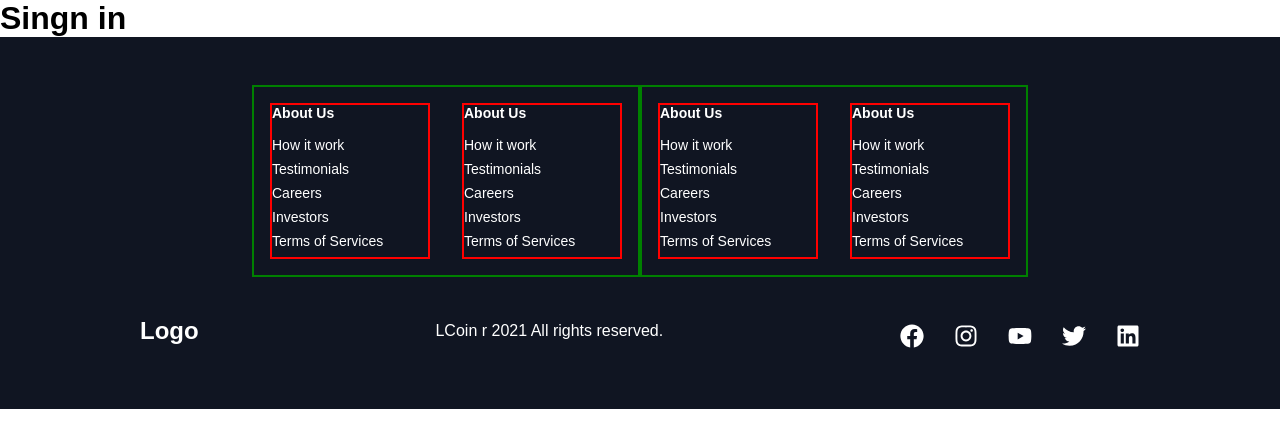
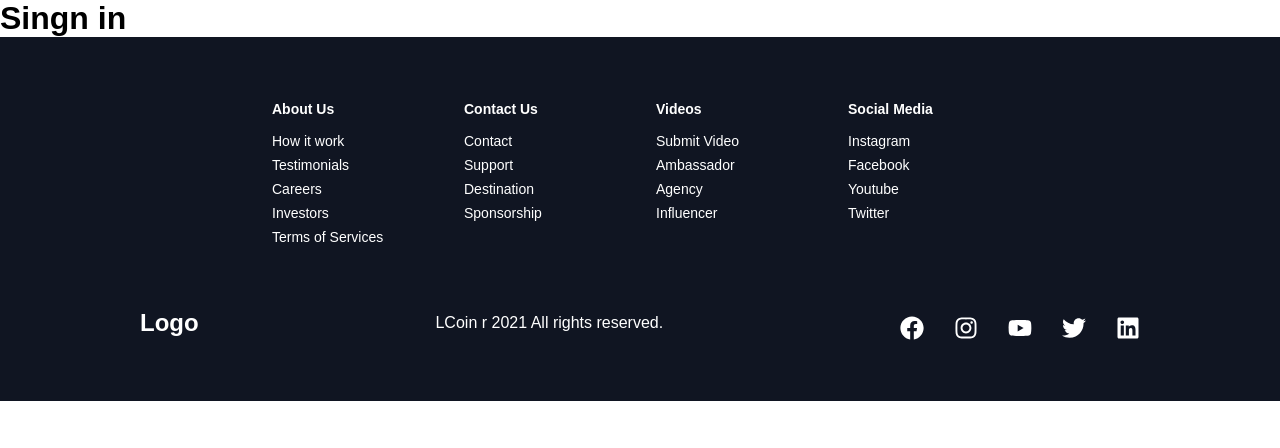
Before and after one commit to vbasoon/React-site-v3, a React (Create React App) app: page /contacts in a window 1280 px wide. Shown: the top 448 px of the page. Built offline with nearby package versions, Linux system fonts and the light colour scheme; a web font is replaced by a local one.

Commit message:
NavBar Scrolling

```diff
--- a/src/components/Footer/Footer.jsx
+++ b/src/components/Footer/Footer.jsx
@@ -40,31 +40,28 @@ const Footer = () => {
                            <FooterLink to='/'>Terms of Services</FooterLink>
                      </FooterLinkItems>
                      <FooterLinkItems>
-                        <FooterLinkTitle>About Us</FooterLinkTitle>
-                           <FooterLink to='/'>How it work</FooterLink>
-                           <FooterLink to='/'>Testimonials</FooterLink>
-                           <FooterLink to='/'>Careers</FooterLink>
-                           <FooterLink to='/'>Investors</FooterLink>
-                           <FooterLink to='/'>Terms of Services</FooterLink>
+                        <FooterLinkTitle>Contact Us</FooterLinkTitle>
+                           <FooterLink to='/'>Contact</FooterLink>
+                           <FooterLink to='/'>Support</FooterLink>
+                           <FooterLink to='/'>Destination</FooterLink>
+                           <FooterLink to='/'>Sponsorship</FooterLink>
                      </FooterLinkItems>
-
-                  </FooterLinkWrapper>
-                  <FooterLinkWrapper>
+                     </FooterLinkWrapper>
+                     <FooterLinkWrapper>
                      <FooterLinkItems>
-                        <FooterLinkTitle>About Us</FooterLinkTitle>
-                           <FooterLink to='/'>How it work</FooterLink>
-                           <FooterLink to='/'>Testimonials</FooterLink>
-                           <FooterLink to='/'>Careers</FooterLink>
-                           <FooterLink to='/'>Investors</FooterLink>
-                           <FooterLink to='/'>Terms of Services</FooterLink>
+                        <FooterLinkTitle>Videos</FooterLinkTitle>
+                           <FooterLink to='/'>Submit Video</FooterLink>
+                           <FooterLink to='/'>Ambassador</FooterLink>
+                           <FooterLink to='/'>Agency</FooterLink>
+                           <FooterLink to='/'>Influencer</FooterLink>
                      </FooterLinkItems>
                      <FooterLinkItems>
-                        <FooterLinkTitle>About Us</FooterLinkTitle>
-                           <FooterLink to='/'>How it work</FooterLink>
-                           <FooterLink to='/'>Testimonials</FooterLink>
-                           <FooterLink to='/'>Careers</FooterLink>
-                           <FooterLink to='/'>Investors</FooterLink>
-                           <FooterLink to='/'>Terms of Services</FooterLink>
+                        <FooterLinkTitle>Social Media</FooterLinkTitle>
+                           <FooterLink to='/'>Instagram</FooterLink>
+                           <FooterLink to='/'>Facebook</FooterLink>
+                           <FooterLink to='/'>Youtube</FooterLink>
+                           <FooterLink to='/'>Twitter</FooterLink>
+
                      </FooterLinkItems>
 
                   </FooterLinkWrapper>
--- a/src/components/Footer/FooterElements.js
+++ b/src/components/Footer/FooterElements.js
@@ -28,7 +28,7 @@ export const FooterLinkContainer = styled.div `
 
 export const FooterLinkWrapper = styled.div `
    display: flex;
-   border: 2px solid green;
+
 
    @media screen and (max-width: 820px) {
       flex-direction: column;
@@ -44,7 +44,6 @@ export const FooterLinkItems = styled.div `
    width: 160px;
    box-sizing: border-box;
    color: #fff;
-   border: 2px solid red;
 
    @media screen and (max-width: 420px) {
       margin: 0;
@@ -72,6 +71,8 @@ export const FooterLink = styled(Link) `
 export const SocialMedia = styled.div `
    max-width: 1000px;
    width: 100%;
+
+
 `
 
 export const SocialMediaWrap = styled.div `
@@ -83,6 +84,7 @@ export const SocialMediaWrap = styled.div `
 
    @media screen and (max-width: 820px) {
       flex-direction: column;
+      margin-top: 50px;
    }
 `
 
--- a/src/components/Navbar/NavElements.js
+++ b/src/components/Navbar/NavElements.js
@@ -4,9 +4,9 @@ import { Link as LinkS } from 'react-scroll'
 
 
 export const Nav = styled.nav`
-background: #000;
+background: ${({scrollNav}) => (scrollNav ? '#000' : 'transparent')};
 height: 80px;
-/*margin-top: -80px;*/
+margin-top: -80px;
 display: flex;
 justify-content: center;
 align-items: center;
--- a/src/components/Navbar/Navbar.jsx
+++ b/src/components/Navbar/Navbar.jsx
@@ -1,4 +1,4 @@
-import React from 'react'
+import React, {useState, useEffect} from 'react'
 import {
    Nav,
    NavbarContainer,
@@ -11,11 +11,26 @@ import {
    NavBtnLink
 } from './NavElements.js'
 import { FaBars } from 'react-icons/fa'
+// import {iconContext} from ''
 
 const Navbar = ({ toggle }) => {
+   const [scrollNav, setScrollNav] = useState(false)
+
+   const changeNav = () => {
+      if(window.scrollY >= 80) {
+         setScrollNav(true)
+      } else {
+         setScrollNav(false)
+      }
+   }
+
+   useEffect(() => {
+      window.addEventListener('scroll', changeNav)
+   }, []);
+
    return (
       <>
-         <Nav>
+         <Nav scrollNav={scrollNav}>
             <NavbarContainer>
                <NavLogo to='/'>
                   <h1>LCoin</h1>
```
